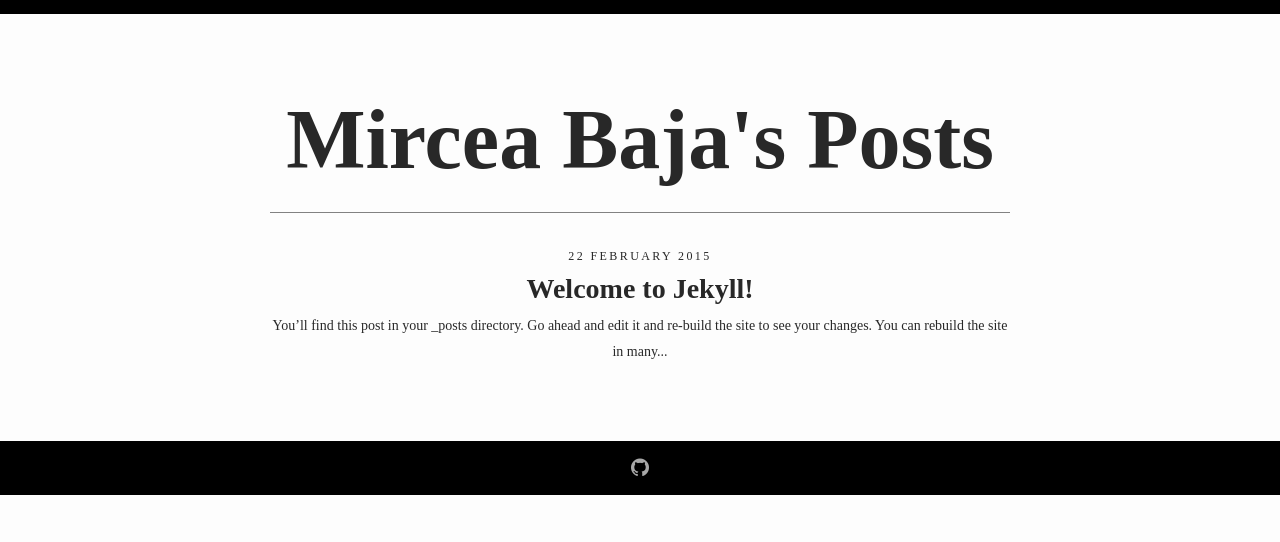
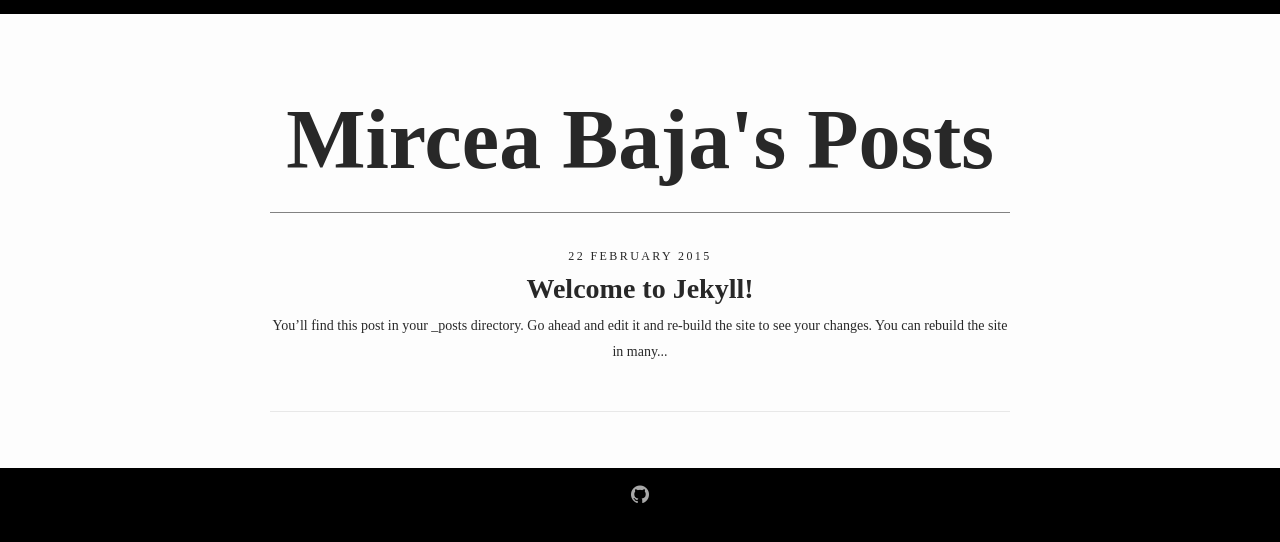
Before and after one commit to bajamircea/bajamircea.github.io, a Jekyll site: the page built from index.html, in a window 1280 px wide. Shown: the top 542 px of the page. Built offline with Jekyll 4.4.1, drawn with Linux system fonts in a browser that asks for light colours; nearby versions of some CDN libraries; the list of posts is cut into pages by our own code.

Commit message:
Minor layout fixes

```diff
--- a/_layouts/default.html
+++ b/_layouts/default.html
@@ -3,8 +3,8 @@
   {% include head.html %}
   <body>
     {% include header.html %}
-    <div class="wrapper">
-      <div class="page-content">
+    <div class="page-content">
+      <div class="wrapper">
         {{ content }}
       </div>
     </div>
--- a/_posts/2015-02-22-welcome-to-jekyll.markdown
+++ b/_posts/2015-02-22-welcome-to-jekyll.markdown
@@ -1,6 +1,6 @@
 ---
 layout: post
-title:  "Welcome to Jekyll!"
+title:  'Welcome to Jekyll!'
 date:   2015-02-22 20:02:50
 categories: jekyll update
 ---
--- a/_sass/_base.scss
+++ b/_sass/_base.scss
@@ -18,8 +18,8 @@ body {
     font-size: $base-font-size;
     line-height: $base-line-height;
     font-weight: 300;
-    color: $text-color;
-    background-color: $background-color;
+    color: $reverse-text-color;
+    background-color: $reverse-background-color;
     -webkit-text-size-adjust: 100%;
 }
 
@@ -148,28 +148,6 @@ pre {
 }
 
 /**
- * Wrapper
- */
-.wrapper {
-    max-width: -webkit-calc(#{$content-width} - (#{$spacing-unit} * 2));
-    max-width:         calc(#{$content-width} - (#{$spacing-unit} * 2));
-    margin-right: auto;
-    margin-left: auto;
-    padding-right: $spacing-unit;
-    padding-left: $spacing-unit;
-    @extend %clearfix;
-
-    @include media-query($on-laptop) {
-        max-width: -webkit-calc(#{$content-width} - (#{$spacing-unit}));
-        max-width:         calc(#{$content-width} - (#{$spacing-unit}));
-        padding-right: $spacing-unit / 2;
-        padding-left: $spacing-unit / 2;
-    }
-}
-
-
-
-/**
  * Clearfix
  */
 %clearfix {
--- a/_sass/_layout.scss
+++ b/_sass/_layout.scss
@@ -2,63 +2,54 @@
  * Site header
  */
 .top-strip {
-  background-color: $reverse-background-color;
   height: $base-font-size;
 }
 
-/**
- * Site footer
- */
-footer {
-  background-color: $reverse-background-color;
-  color: $reverse-text-color;
-  padding: $base-font-size 0;
-}
-
-.footer-content {
-  text-align: center;
-  @include font-size($base-font-size * 1.5, normal, $base-line-height);
-
-  > a {
-    color: $reverse-text-color;
-
-    &:visited {
-      color: $reverse-text-color;
-    }
-
-    &:hover {
-      color: $grey-color-light;
-    }
-  }
-}
 
 /**
  * Page content
  */
+
 .page-content {
-  padding-bottom: $spacing-unit;
+  color: $text-color;
+  background-color: $background-color;
 }
 
+.wrapper {
+    max-width: -webkit-calc(#{$content-width} - (#{$spacing-unit} * 2));
+    max-width:         calc(#{$content-width} - (#{$spacing-unit} * 2));
+    margin-right: auto;
+    margin-left: auto;
+    padding-right: $spacing-unit;
+    padding-left: $spacing-unit;
+    @extend %clearfix;
+
+    @include media-query($on-laptop) {
+        max-width: -webkit-calc(#{$content-width} - (#{$spacing-unit}));
+        max-width:         calc(#{$content-width} - (#{$spacing-unit}));
+        padding-right: $spacing-unit / 2;
+        padding-left: $spacing-unit / 2;
+    }
+}
 .page-title {
   @include font-size($title-font-size, bold, $title-font-size);
   border-bottom: 1px solid $grey-color;
   text-align: center;
-  margin-top: $title-font-size;
-  margin-bottom: 0px;
+  padding-top: $title-font-size;
   padding-bottom: $spacing-unit;
+  margin: 0;
 
   @include media-query($on-laptop) {
     font-size: 50px;
-    margin-top: 25px;
-    padding-bottom: 10px;
+    padding-top: $spacing-unit /2;
+    padding-bottom: $spacing-unit / 3;
   }
 }
 
 .home {
   text-align: center;
-  margin-top: $spacing-unit;
   border-bottom: 1px solid $grey-color-light;
-  padding-bottom: $spacing-unit;
+  padding: $spacing-unit 0;
 }
 
 header {
@@ -82,12 +73,12 @@ header > .post-date {
     padding: 10px 0 $spacing-unit;
 
     @include media-query($on-laptop) {
-        font-size: 36px;
+      font-size: 36px;
     }
 }
 
 .post-list {
-  margin: $spacing-unit 0 0;
+  margin: 0;
   list-style: none;
   text-align: center;
 
@@ -119,14 +110,18 @@ header > .post-date {
 }
 
 .previous {
+  margin-right: 10px;
+  margin-bottom: $spacing-unit;
 }
 
 .next {
+  margin-left: 10px;
+  margin-bottom: $spacing-unit;
   float: right;
 }
 
 .pagination {
-  padding-top: 20px;
+  padding: $spacing-unit 0 0;
   border-top: 1px solid $grey-color-light;
 
   > a {
@@ -143,7 +138,6 @@ header > .post-date {
     }
   }
 }
-
 
 .post-content {
     margin-bottom: $spacing-unit;
@@ -172,3 +166,29 @@ header > .post-date {
         }
     }
 }
+
+
+/**
+ * Site footer
+ */
+
+footer {
+  padding: $base-font-size 0;
+}
+
+.footer-content {
+  text-align: center;
+  @include font-size($base-font-size * 1.5, normal, $base-line-height);
+
+  > a {
+    color: $reverse-text-color;
+
+    &:visited {
+      color: $reverse-text-color;
+    }
+
+    &:hover {
+      color: $grey-color-light;
+    }
+  }
+}
--- a/index.html
+++ b/index.html
@@ -20,7 +20,6 @@ title: Mircea Baja's Posts
   {% endfor %}
 </ul>
 
-{% if paginator.total_pages > 1 %}
 <div class="pagination">
   {% if paginator.previous_page %}
     {% if paginator.page == 2 %}
@@ -35,4 +34,3 @@ title: Mircea Baja's Posts
     <a rel="next" class="next" href="{{ paginator.next_page_path }}">Next <i class="fa fa-angle-right"></i> </a>
   {% endif %}
 </div>
-{% endif %}
```
Lines whose indentation alone changed are shown as unchanged.
